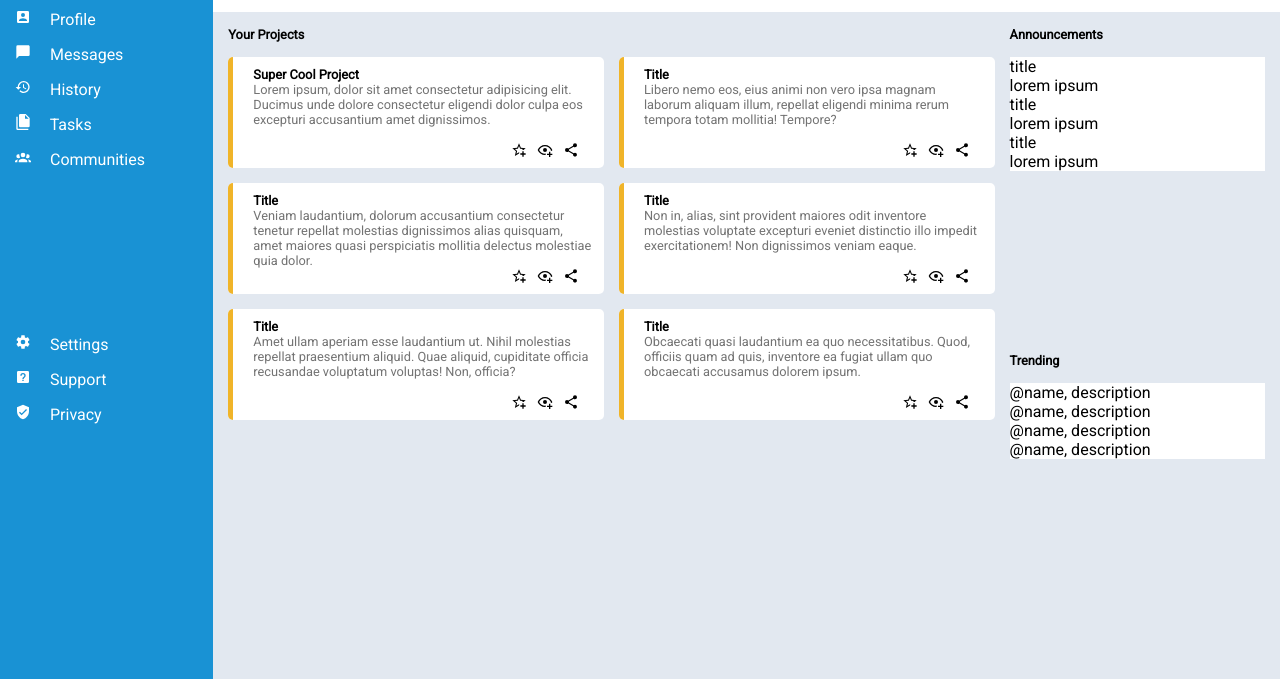
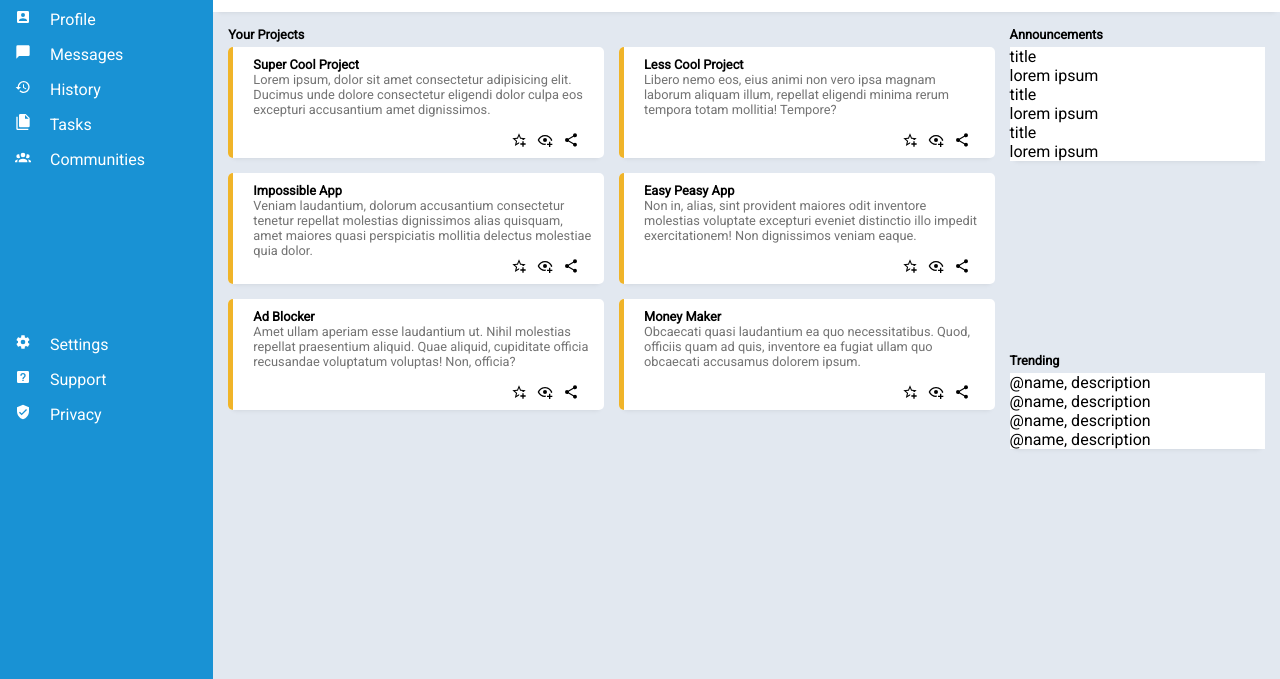
Before and after one commit to miguelruizc/admin-dashboard, a plain HTML site: page index.html in a window 1280 px wide. Shown: the part 121-800 px from the top of the page. Drawn offline with Linux system fonts and the light colour scheme.

Commit message:
Add shadows to some containers

```diff
--- a/index.html
+++ b/index.html
@@ -56,7 +56,7 @@
                     </div>
                     <div class="project">
                         <div class="project-text">
-                            <p class="project-title">Title</p>
+                            <p class="project-title">Less Cool Project</p>
                             <p>Libero nemo eos, eius animi non vero ipsa magnam laborum aliquam illum, repellat eligendi minima rerum tempora totam mollitia! Tempore?</p>
                         </div>
                         <div class="project-buttons">
@@ -67,7 +67,7 @@
                     </div>
                     <div class="project">
                         <div class="project-text">
-                            <p class="project-title">Title</p>
+                            <p class="project-title">Impossible App</p>
                             <p>Veniam laudantium, dolorum accusantium consectetur tenetur repellat molestias dignissimos alias quisquam, amet maiores quasi perspiciatis mollitia delectus molestiae quia dolor.</p>
                         </div>
                         <div class="project-buttons">
@@ -78,7 +78,7 @@
                     </div>
                     <div class="project">
                         <div class="project-text">
-                            <p class="project-title">Title</p>
+                            <p class="project-title">Easy Peasy App</p>
                             <p>Non in, alias, sint provident maiores odit inventore molestias voluptate excepturi eveniet distinctio illo impedit exercitationem! Non dignissimos veniam eaque.</p>
                         </div>
                         <div class="project-buttons">
@@ -89,7 +89,7 @@
                     </div>
                     <div class="project">
                         <div class="project-text">
-                            <p class="project-title">Title</p>
+                            <p class="project-title">Ad Blocker</p>
                             <p>Amet ullam aperiam esse laudantium ut. Nihil molestias repellat praesentium aliquid. Quae aliquid, cupiditate officia recusandae voluptatum voluptas! Non, officia?</p>
                         </div>
                         <div class="project-buttons">
@@ -100,7 +100,7 @@
                     </div>
                     <div class="project">
                         <div class="project-text">
-                            <p class="project-title">Title</p>
+                            <p class="project-title">Money Maker</p>
                             <p>Obcaecati quasi laudantium ea quo necessitatibus. Quod, officiis quam ad quis, inventore ea fugiat ullam quo obcaecati accusamus dolorem ipsum.</p>
                         </div>
                         <div class="project-buttons">
--- a/style.css
+++ b/style.css
@@ -63,6 +63,9 @@ body {
     grid-template-columns: 2fr 1fr;
 
     font-size: 0.8em;
+
+    box-shadow: 0px 5px 5px -5px rgba(0,0,0,0.1);
+    z-index: 1;
 }
 
 .header-title {
@@ -158,7 +161,7 @@ body {
 }
 
 .main>div>p {
-    margin-bottom: 15px;
+    margin-bottom: 5px;
     font-size: 0.8em;
     font-weight: bold;
 }
@@ -178,7 +181,9 @@ body {
     background-color: #fff;
     padding: 10px;
     border-radius: 5px;
-    box-shadow: inset 100px 5px 0px -95px #f0b429;
+    box-shadow:
+        inset 100px 5px 0px -95px #f0b429,
+        0px 5px 5px -5px rgba(0,0,0,0.1);
 
     display: flex;
     flex-direction: column;
@@ -216,6 +221,7 @@ body {
     background-color: #fff;
     display: grid;
     grid-template-rows: 1fr 1fr 1fr;
+    box-shadow: 0px 5px 5px -5px rgba(0,0,0,0.1);
 }
 
 .trending-outer {
@@ -226,4 +232,5 @@ body {
     background-color: #fff;
     display: grid;
     grid-template-rows: repeat(4, 1fr);
+    box-shadow: 0px 5px 5px -5px rgba(0,0,0,0.1);
 }
```
